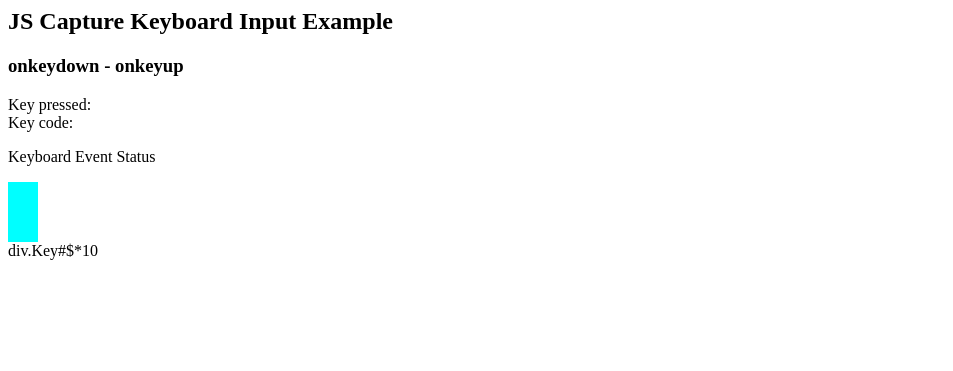
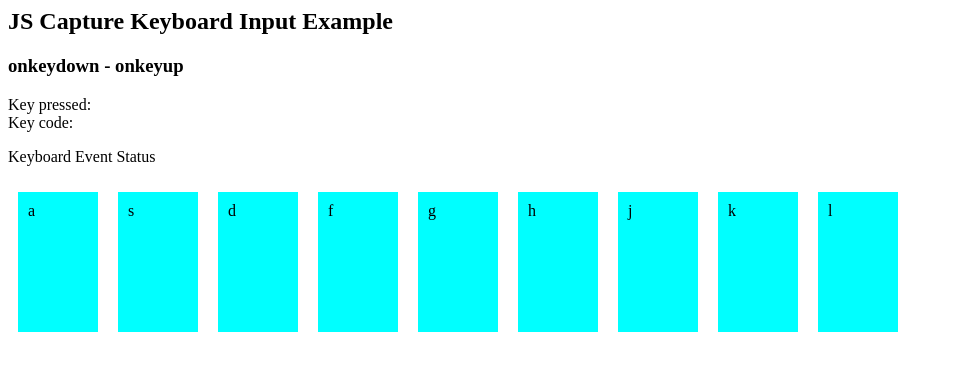
Before and after one commit to Kurt-Leenen-SD/web-piano, a PHP site: page / in a window 1280 px wide. Shown: the top 371 px of the page, without its empty margins (0-953 px from the left). Run offline with PHP 8.4, Linux system fonts and the light colour scheme.

Commit message:
key update

```diff
--- a/css/style.css
+++ b/css/style.css
@@ -11,13 +11,16 @@ h1 {
 }
 
 .PianoKeys {
-
+    display: flex;
+    flex-direction: row;
 }
 
 .Key {
-    height: 6rem;
-    width: 3rem;
+    height: 12rem;
+    width: 6rem;
     background-color: aqua;
+    margin: 1rem;
+    padding: 1rem;
 }
 
 .Key_Down {
--- a/index.php
+++ b/index.php
@@ -13,7 +13,14 @@
     Key code: <span id="kc"></span>
     <p id="status">Keyboard Event Status</p>
     <main class="PianoKeys">
-        <div class="Key" id="a"></div>
-        div.Key#$*10
+        <div class="Key" id="1">a</div>
+        <div class="Key" id="2">s</div>
+        <div class="Key" id="3">d</div>
+        <div class="Key" id="4">f</div>
+        <div class="Key" id="5">g</div>
+        <div class="Key" id="6">h</div>
+        <div class="Key" id="7">j</div>
+        <div class="Key" id="8">k</div>
+        <div class="Key" id="9">l</div>
     </main>
 </body>
--- /dev/null
+++ b/js/Keys.json
@@ -0,0 +1,29 @@
+[
+    {
+        "key": "a"
+    },
+    {
+        "key": "s"
+    },
+    {
+        "key": "d"
+    },
+    {
+        "key": "f"
+    },
+    {
+        "key": "g"
+    },
+    {
+        "key": "h"
+    },
+    {
+        "key": "j"
+    },
+    {
+        "key": "k"
+    },
+    {
+        "key": "l"
+    }
+]
--- a/js/main.js
+++ b/js/main.js
@@ -1,23 +1,44 @@
-document.onkeydown = function(e) {
+let Keys = [];
+
+async function GetKeys() {
+    const response = await fetch('./js/Keys.json');
+    const KeysData= await response.json();
+    console.log(KeysData);
+    Keys = KeysData;
+}
+GetKeys();
+
+const piano_sound = new Audio('../audio/A1_C_100bpm.wav');
+
+document.onkeydown = function (e) {
     var key_press = e.key;
     var key_code = key_press.charCodeAt(0);
     document.getElementById('kp').innerHTML = key_press;
     document.getElementById('kc').innerHTML = key_code;
     var status = document.getElementById('status');
     status.innerHTML = 'Down Event Fired For: ' + key_press;
-  if (key_press == 'a') {
-    console.log("a has been pressed")
-    var key = document.getElementById('a')
+    for (let i = 0; i < Keys.length; i++) {
+        if (key_press == Keys[i]["key"]) {
+            // let old_note = Keys[i]
+            console.log(Keys[i]["key"])
+            var key = document.getElementById(i+1)
             key.classList.add("Key_Down")
+            piano_sound.play()
+            // if (key != old_note) {
+            //     piano_sound.pause()
+            // }
         }
     }
-document.onkeyup = function(e) {
+}
+
+document.onkeyup = function (e) {
     var key_press = e.key;
     var status = document.getElementById('status');
     status.innerHTML = 'Up Event Fired For: ' + key_press;
-  if (key_press == 'a') {
-    console.log("a has been released")
-    var key = document.getElementById('a')
+    for (let i = 0; i < Keys.length; i++) {
+        if (key_press == Keys[i]["key"]) {
+            var key = document.getElementById(i+1)
             key.classList.remove("Key_Down")
         }
     }
+}
```
Also changed, not shown: 1 other file. Lines whose indentation alone changed are shown as unchanged.
